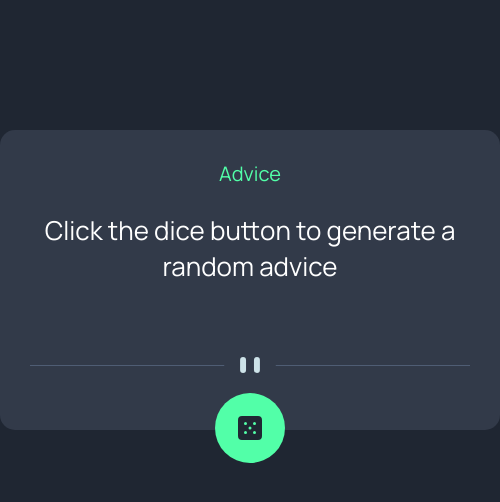
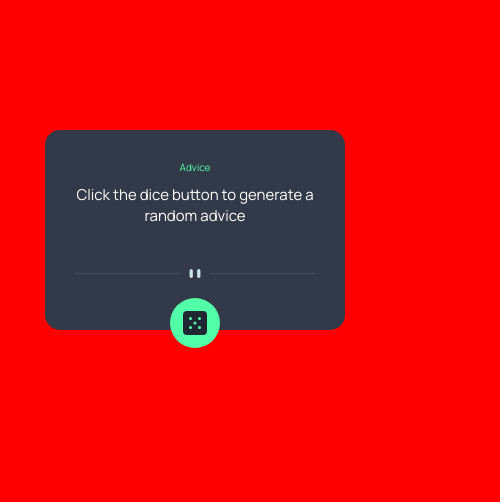
Before and after one commit to lenardatthebreakwater/advice-generator-app, a plain HTML site: page index.html in a window 390 px wide. Shown: the whole page, 500 px wide, since content can reach past the window. Drawn offline with Linux system fonts and the light colour scheme.

Commit message:
Added media queries to make the app responsive

```diff
--- a/index.js
+++ b/index.js
@@ -3,9 +3,9 @@ let adviceID = document.querySelector('#adviceID')
 let advice = document.querySelector('#advice')
 let loader = document.querySelector('#loader')
 
-function displayAdvice(requestBody) {
-    adviceID.innerText = `Advice #${requestBody.slip.id}`
-    advice.innerText = `"${requestBody.slip.advice}"`
+function displayAdvice(responseBody) {
+    adviceID.innerText = `Advice #${responseBody.slip.id}`
+    advice.innerText = `"${responseBody.slip.advice}"`
     loader.style.display = 'none'
     advice.style.display = 'block'
 }
@@ -14,10 +14,10 @@ getAdviceBtn.addEventListener('click', () => {
     loader.style.display = 'block'
     advice.style.display = 'none'
     fetch('https://api.adviceslip.com/advice')
-    .then((request) =>
-        request.json()
+    .then((response) =>
+        response.json()
     )
-    .then((requestBody) => (
-        displayAdvice(requestBody)
+    .then((responseBody) => (
+        displayAdvice(responseBody)
     ))
 })
--- a/style.css
+++ b/style.css
@@ -17,8 +17,8 @@
 }
 
 body {
-	max-height: 100vh;
-	background-color: var(--primary-bg-color);
+	min-height: 100vh;
+	background-color: red;
 }
 
 img {
@@ -47,6 +47,7 @@ img {
 	height: 120px;
 	margin-bottom: 25px;
 	font-size: 26px;
+	overflow-y: clip;
 }
 
 #loader {
@@ -69,3 +70,57 @@ img {
 .container > button > img {
 	margin: 22px auto;
 }
+
+@media (max-width: 530px){
+	.container {
+		width: 400px;
+		height: 250px;
+	}
+
+	.container > p {
+		height: 100px;
+		font-size: 20px;
+		margin-bottom: 10px;
+	}
+
+	.container h1 {
+		font-size: 15px;
+		margin-bottom: 15px;
+	}
+
+	.container > button > img {
+		margin: 15px auto;
+	}
+
+	.container > button {
+		width: 60px;
+		height: 60px;
+	}
+}
+
+@media (max-width: 440px){
+	.container {
+		width: 300px;
+		height: 200px;
+	}
+
+	.container > p {
+		height: 80px;
+		font-size: 15px;
+		margin-bottom: 5px;
+	}
+
+	.container h1 {
+		font-size: 10px;
+		margin-bottom: 10px;
+	}
+
+	.container > button > img {
+		margin: 10px auto;
+	}
+
+	.container > button {
+		width: 50px;
+		height: 50px;
+	}
+}
```
